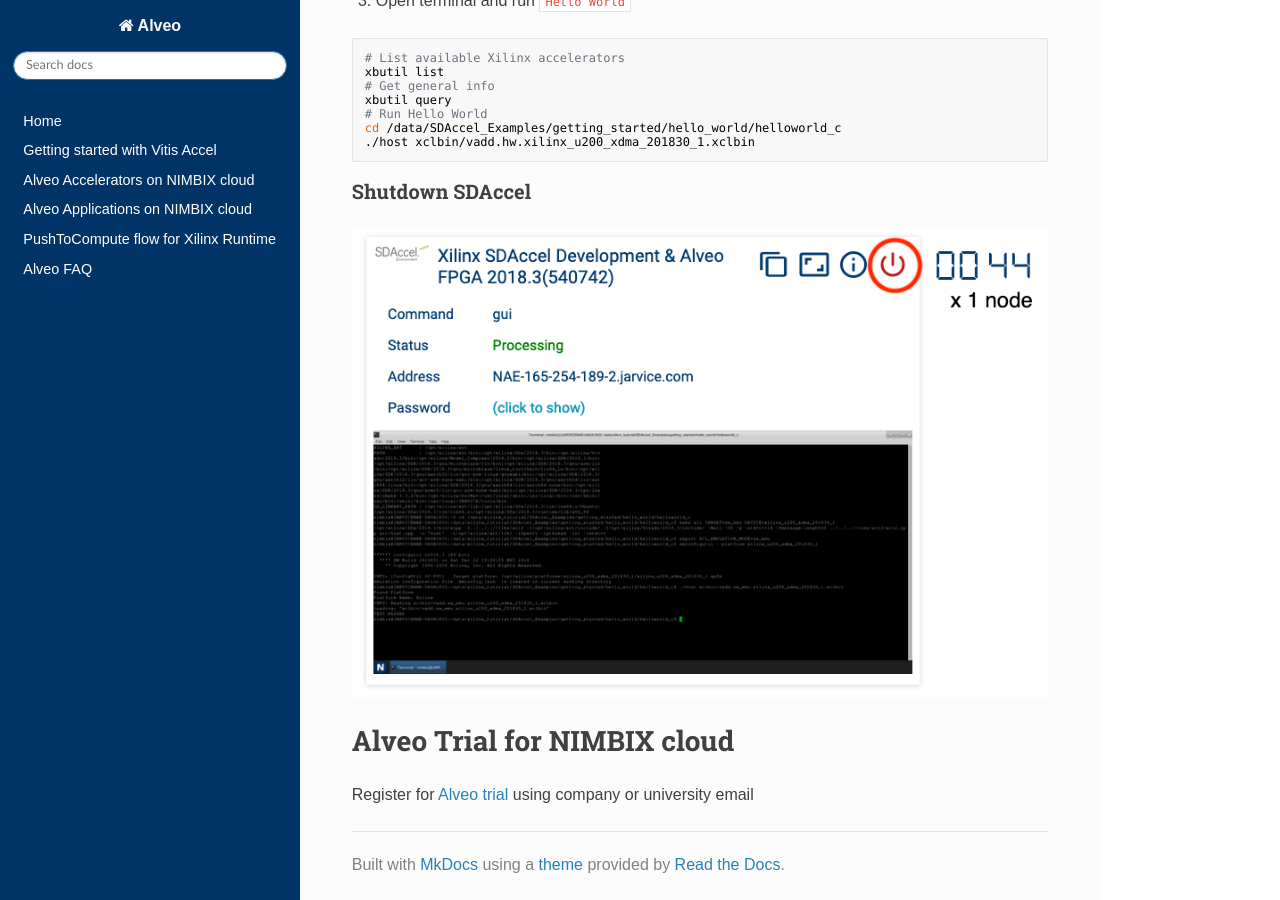
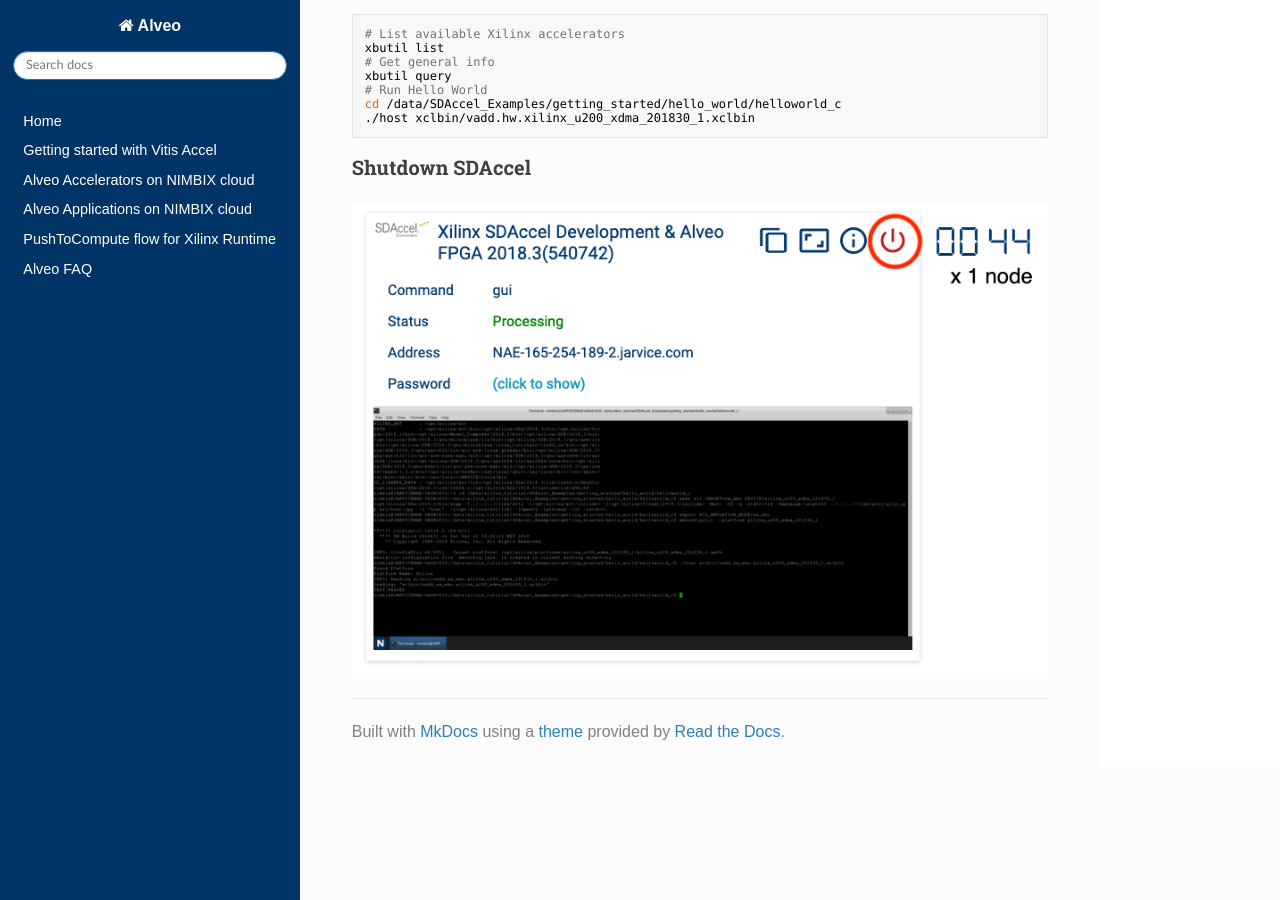
Before and after one commit to nimbix/alveodoc, an MkDocs documentation site: the page built from docs/sdaccel.md, in a window 1280 px wide and 900 px high, scrolled down 5286 px. Built offline with MkDocs 1.6.1, drawn with Linux system fonts in a browser that asks for light colours; nearby versions of some CDN libraries; old or Windows-style settings are respelled for this version of MkDocs; some of the changed text lies outside the part shown.

Commit message:
remove trial references as this is no longer offered

````diff
--- a/docs/sdaccel.md
+++ b/docs/sdaccel.md
@@ -14,29 +14,28 @@ This page will ues a simple example to walkthrough the SDAccel tools and runtime
 
 ### Start new SDAccel session on JARVICE
 
-1. Sign up for [Alveo Trial](https://www.nimbix.net/alveotrial/)
-2. Login to the [JARVICE portal for Xilinx](https://xilinx-cloud.jarvice.com/)
-3. Review the JARVICE environment:
+1. Login to the [JARVICE portal for Xilinx](https://xilinx-cloud.jarvice.com/)
+2. Review the JARVICE environment:
     * [JARVICE Runtime Directories](https://jarvice.readthedocs.io/en/latest/nae/#runtime-directories-and-files)<br>**NOTE:** Only data in a user's vault is persistent between jobs. NIMBIX recommends using `/tmp` for best I/O performance (resulting data must be copied back to your vault before terminating the job). Please refer to `JARVICE Runtime Directories` for additional information
     * [Transferring Data](https://nimbix.zendesk.com/hc/en-us/articles/115004155683-How-to-Transfer-Data-to-and-from-Nimbix)
     * [Onboarding](https://nimbix.zendesk.com/hc/en-us/categories/115000891926-Onboarding)
-4. Click on `Xilinx SDAccel Development & Alveo FPGA 2018.3` application
+3. Click on `Xilinx SDAccel Development & Alveo FPGA 2018.3` application
 
     ![SDAccel App](sdaccel-app.png)
 
-5. Select the `Desktop Mode Without FPGA` option
+4. Select the `Desktop Mode Without FPGA` option
 
     ![SDAccel Workflows](sdx-workflow.png)
 
-6. `SUBMIT` the job.
-7. Click on the Desktop Preview to join the SDAccel session
+5. `SUBMIT` the job.
+6. Click on the Desktop Preview to join the SDAccel session
 
     ![SDAccel connect](sdaccel-connect.png)
 
 ### Clone SDAccel Examples for 2018.3
 
-8. Open terminal
-9. Clone `Hello World` into your vault
+7. Open terminal
+8. Clone `Hello World` into your vault
 ```bash
 git clone --branch 2018.3 --depth=1 https://github.com/Xilinx/SDAccel_Examples /data/SDAccel_Examples
 ```
@@ -107,7 +106,3 @@ cd /data/SDAccel_Examples/getting_started/hello_world/helloworld_c
 ### Shutdown SDAccel
 
    ![SDAccel Shutdown](sdaccel-shutdown.png)
-
-# Alveo Trial for NIMBIX cloud
-
-Register for [Alveo trial](https://www.nimbix.net/alveotrial/) using company or university email
````
Also changed, not shown: docs/index.md (+0 -1 lines), docs/vitis.md (+8 -13 lines).
